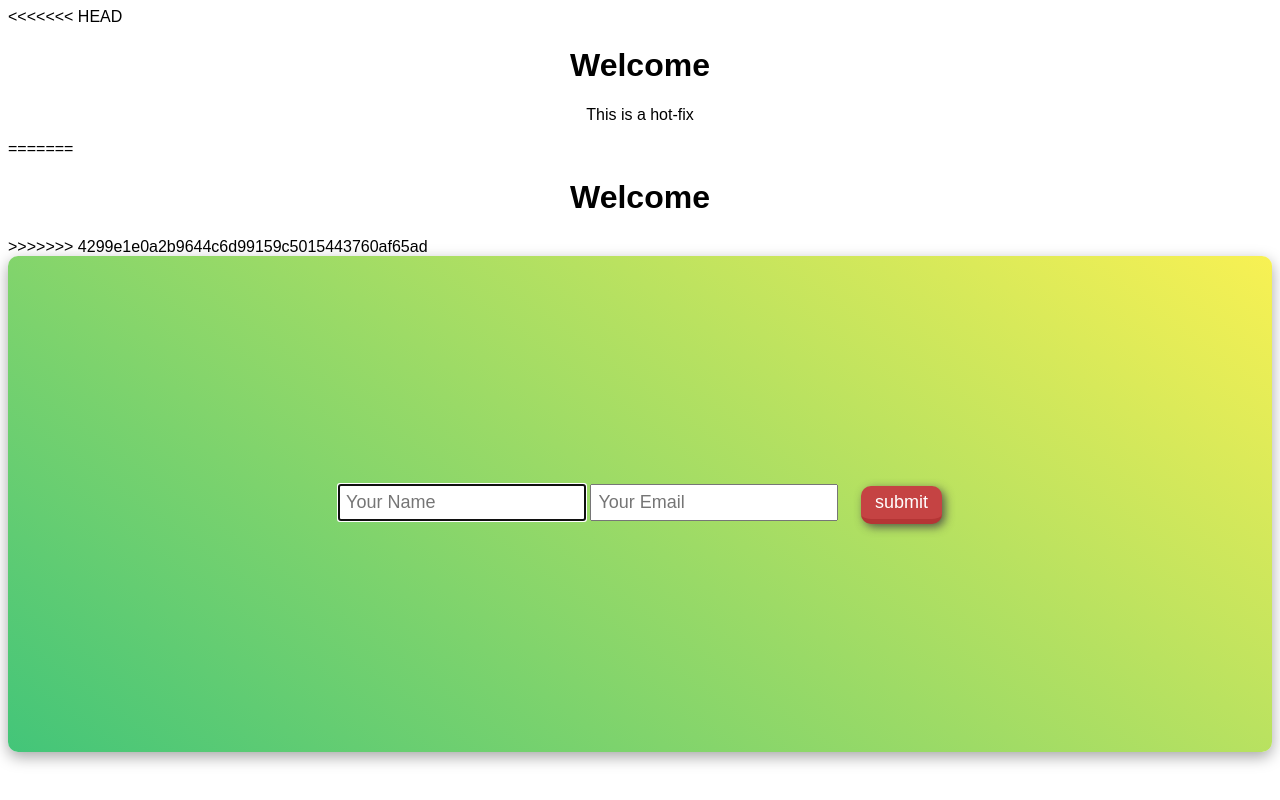
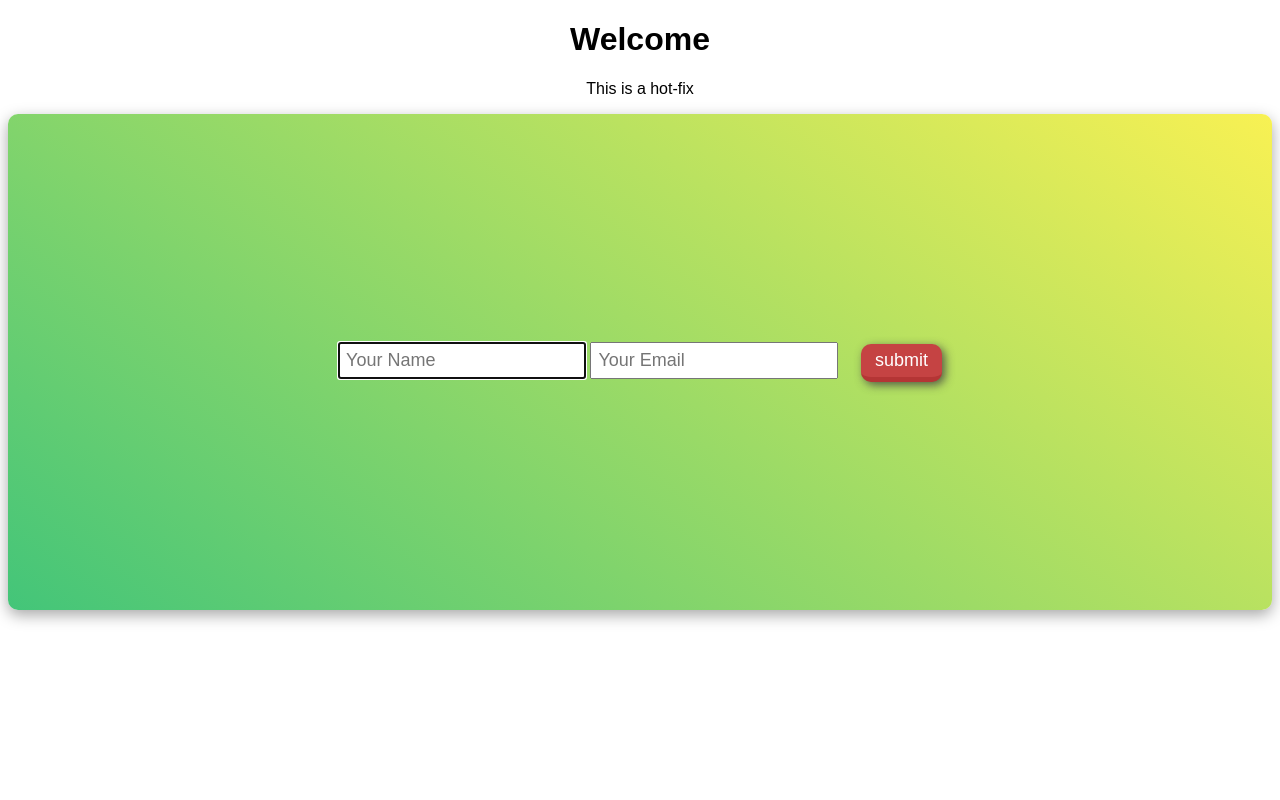
Before and after one commit to Vincentt-virvan/regex_button_js, a plain HTML site: page index.html in a window 1280 px wide. Drawn offline with nearby package versions, Linux system fonts and the light colour scheme.

Commit message:
resulucion de conflictos a  index.html

```diff
--- a/index.html
+++ b/index.html
@@ -11,12 +11,8 @@
 </head>
 <body>
 
-<<<<<<< HEAD
   <h1>Welcome</h1>
   <p>This is a hot-fix</p>
-=======
-  <h1>Welcome</h1>
->>>>>>> 4299e1e0a2b9644c6d99159c5015443760af65ad
   <main class="main-container">
 
     <form action="#">
```
